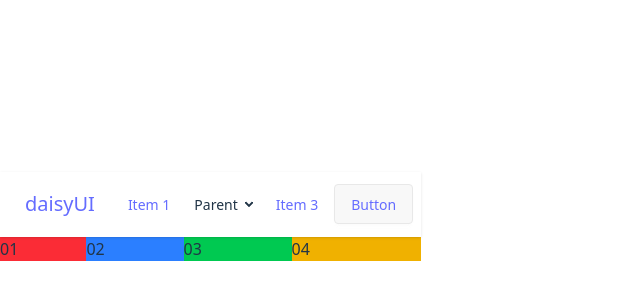
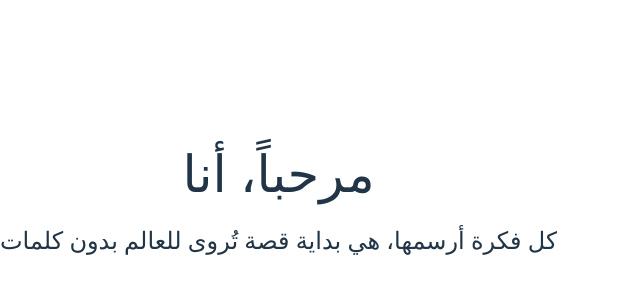
Before and after one commit to HamzaAmir97/Travel_Agency, a React (Vite) app: page / in a window 1280 px wide. Shown: the part 184-484 px from the top of the page, without its empty margins (0-640 px from the left). Built offline with nearby package versions, Linux system fonts and the light colour scheme.

Commit message:
add  STYLE2111

```diff
--- a/src/App.css
+++ b/src/App.css
@@ -1,41 +1,2 @@
 @import "tailwindcss";
 @plugin "daisyui";
-
-
-
-
-.logo {
-  height: 6em;
-  padding: 1.5em;
-  will-change: filter;
-  transition: filter 300ms;
-}
-.logo:hover {
-  filter: drop-shadow(0 0 2em #646cffaa);
-}
-.logo.react:hover {
-  filter: drop-shadow(0 0 2em #61dafbaa);
-}
-
-@keyframes logo-spin {
-  from {
-    transform: rotate(0deg);
-  }
-  to {
-    transform: rotate(360deg);
-  }
-}
-
-@media (prefers-reduced-motion: no-preference) {
-  a:nth-of-type(2) .logo {
-    animation: logo-spin infinite 20s linear;
-  }
-}
-
-.card {
-  padding: 2em;
-}
-
-.read-the-docs {
-  color: #888;
-}
--- a/src/App.tsx
+++ b/src/App.tsx
@@ -6,14 +6,25 @@ function App() {
 
   return (
     <>
-   <Navbar />
-   <div className="nav flex flex-row">
-  <div className="basis-3xs w-100px h-100px bg-red-500">01</div>
-  <div className="basis-2xs w-100px h-100px bg-blue-500">02</div>
-  <div className="basis-xs w-100px h-100px bg-green-500">03</div>
-  <div className="basis-sm w-100px h-100px bg-yellow-500">04</div>
-</div>
+      <section className="relative py-20 md:py-32 overflow-hidden">
+        <div className="container relative z-10">
+
+            <div className="flex flex-col items-center text-center">
+              <h1 className="text-4xl md:text-6xl font-bold mb-6">
+                مرحباً، أنا
+              </h1>
+              <p className="text-xl md:text-2xl text-muted-foreground mb-8 max-w-2xl">
+                كل فكرة أرسمها، هي بداية قصة تُروى للعالم بدون كلمات
+
+              </p>
+
+
+        </div>
+  </div>
+      </section>
+
     </>
+
   )
 }
 
```
